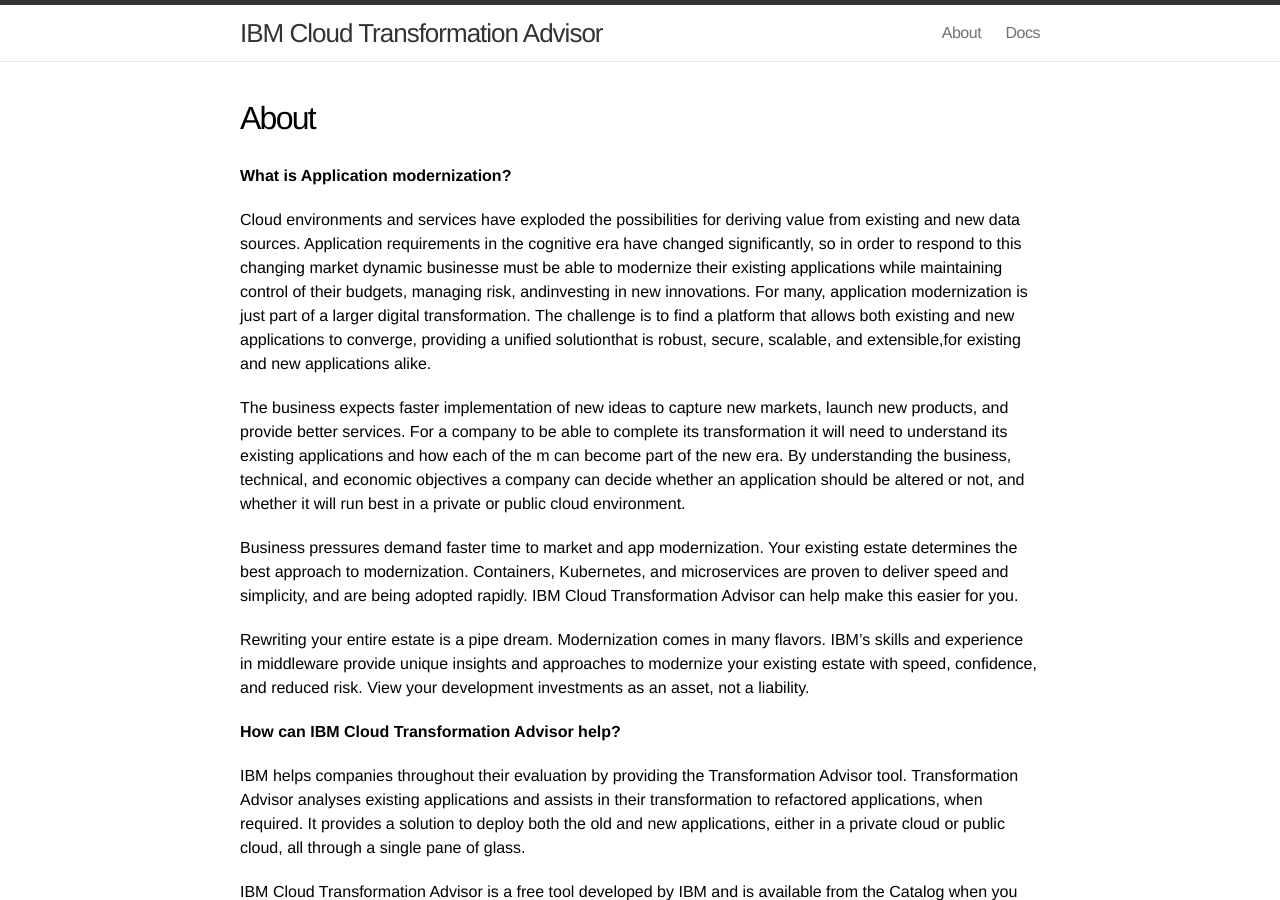
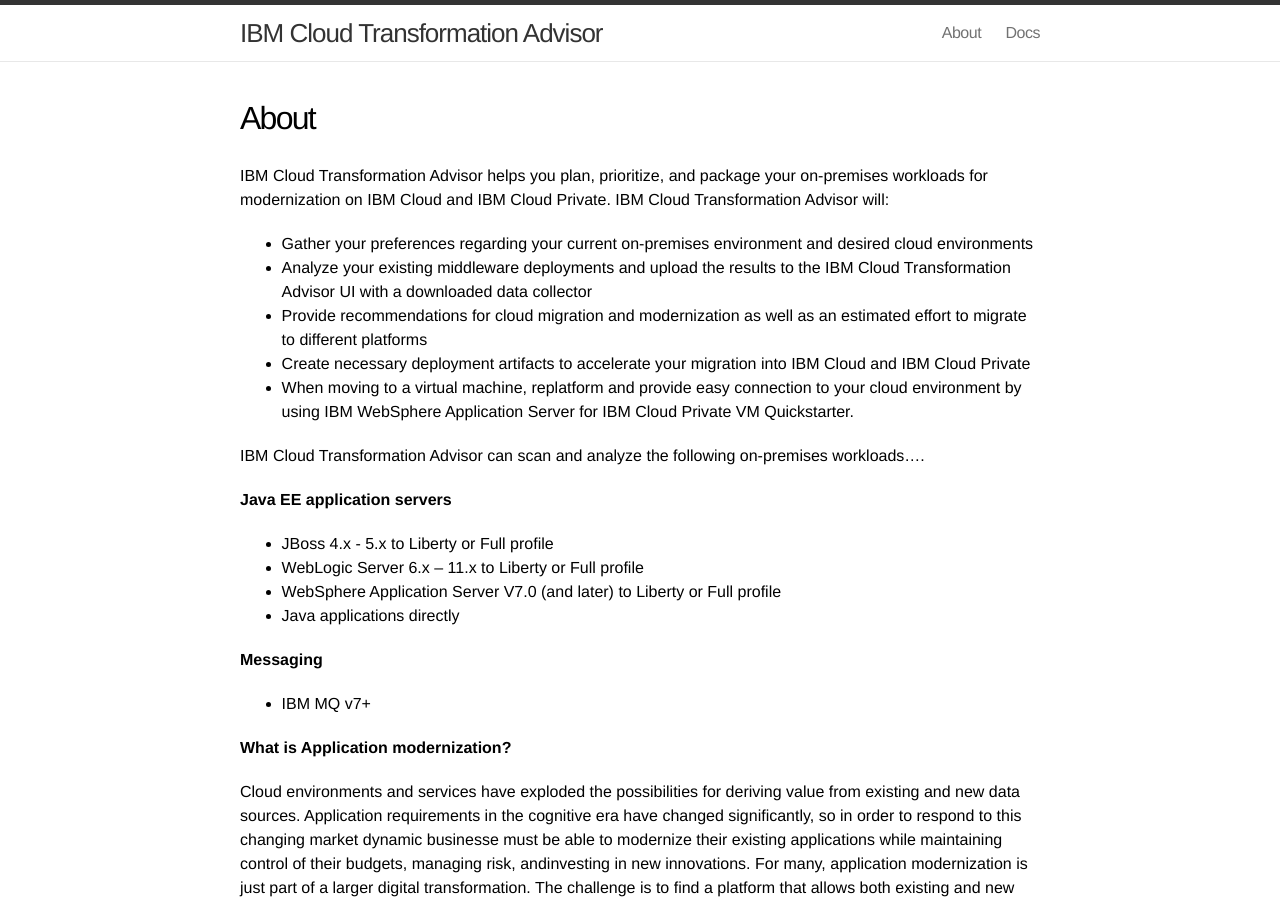
Before and after one commit to TransformationAdvisor/TA.github.io, a Jekyll site: the page built from about/index.md, in a window 1280 px wide and 900 px high. Built offline with Jekyll 4.4.1, drawn with Linux system fonts in a browser that asks for light colours.

Commit message:
Update index.md

```diff
--- a/about/index.md
+++ b/about/index.md
@@ -2,6 +2,28 @@
 layout: page
 title: About
 ---
+
+IBM Cloud Transformation Advisor helps you plan, prioritize, and package your on-premises workloads for modernization on IBM Cloud and IBM Cloud Private.  IBM Cloud Transformation Advisor will:
+
+- Gather your preferences regarding your current on-premises environment and desired cloud environments
+- Analyze your existing middleware deployments and upload the results to the IBM Cloud Transformation Advisor UI with a downloaded data collector
+- Provide recommendations for cloud migration and modernization as well as an estimated effort to migrate to different platforms
+- Create necessary deployment artifacts to accelerate your migration into IBM Cloud and IBM Cloud Private
+- When moving to a virtual machine, replatform and provide easy connection to your cloud environment by using IBM WebSphere Application Server for IBM Cloud Private VM Quickstarter.
+
+IBM Cloud Transformation Advisor can scan and analyze the following on-premises workloads....
+
+**Java EE application servers**
+
+- JBoss 4.x - 5.x to Liberty or Full profile
+- WebLogic Server 6.x – 11.x to Liberty or Full profile
+- WebSphere Application Server V7.0 (and later) to Liberty or Full profile
+- Java applications directly
+
+**Messaging**
+
+- IBM MQ v7+
+
 
 **What is Application modernization?**
 
```
